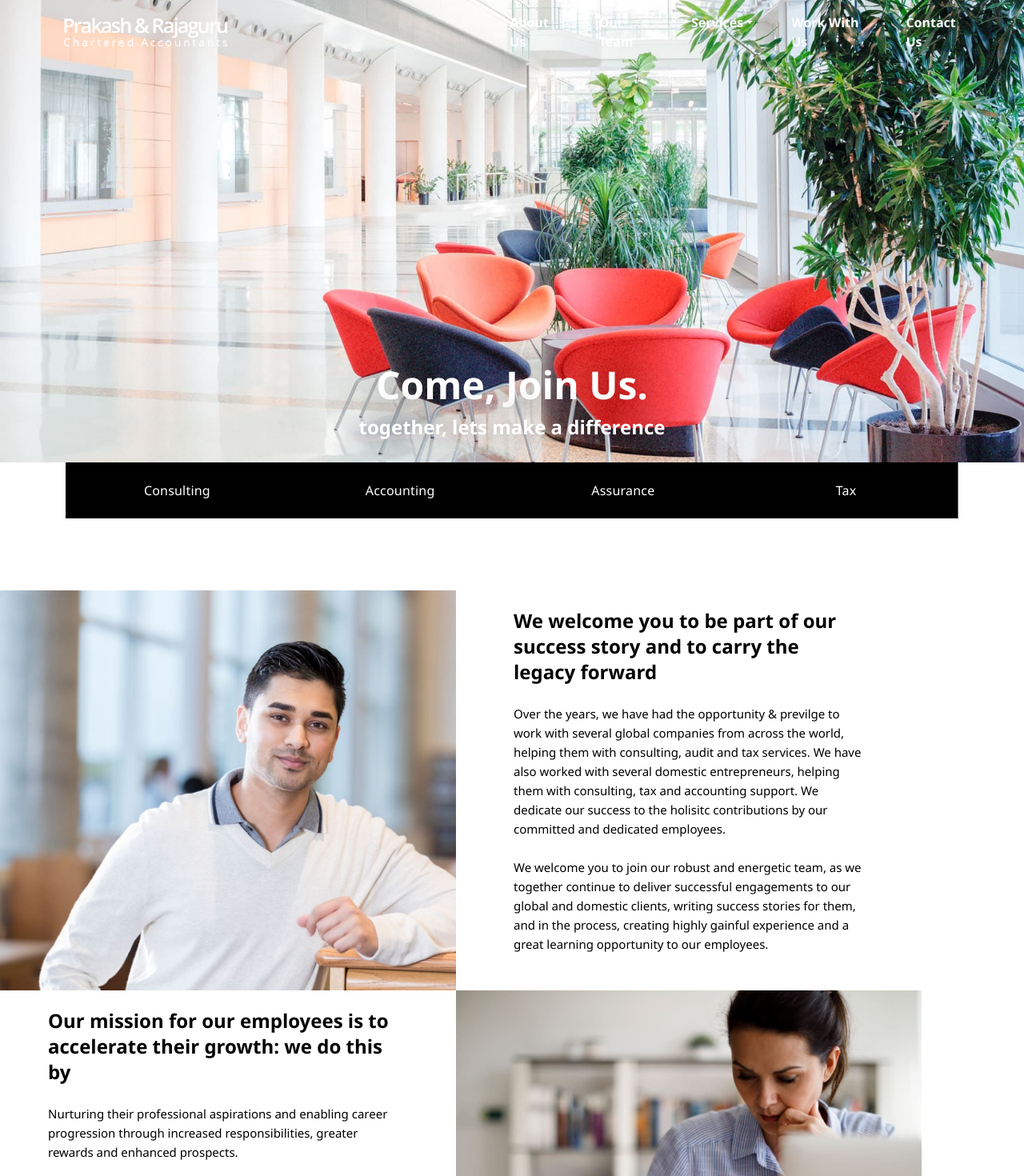
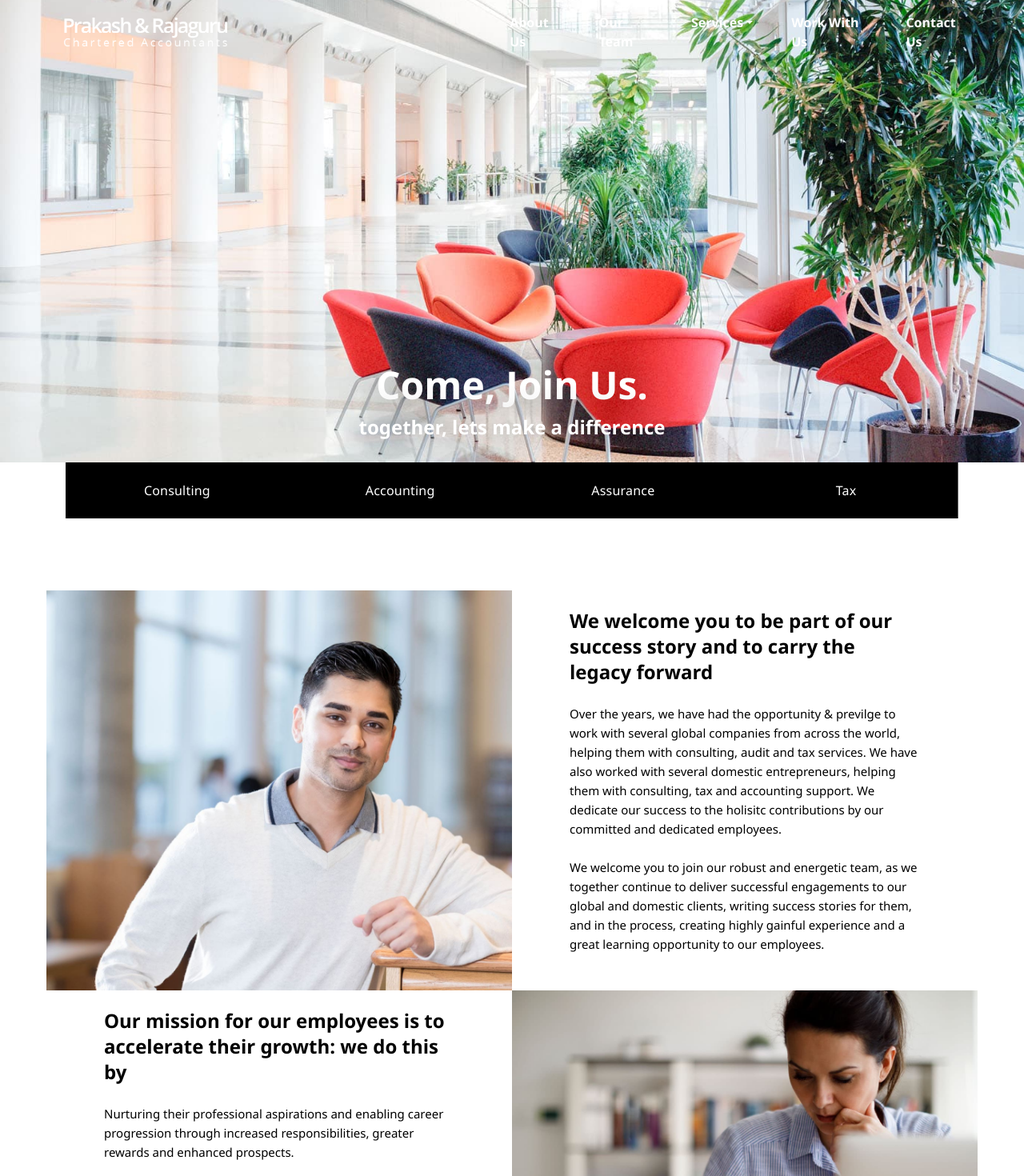
Before and after one commit to Swadhin2001/PandR, a Next.js app: page /work-with-us in a window 1280 px wide. Shown: the top 1470 px of the page at 80% size. Built offline with nearby package versions, Linux system fonts and the light colour scheme; a small style sheet from the web is missing.

Commit message:
bug fixed

```diff
--- a/src/components/Body_5_Left.jsx
+++ b/src/components/Body_5_Left.jsx
@@ -5,6 +5,8 @@ import Image_right from './Image_right'
 
 function Body_5_Left(props) {
   return (
+    <div className="d-flex justify-content-center">
+
       <div className='mainBody'>
         <motion.div initial = {{opacity: 0, y: -20}} whileInView={{opacity: 1, y : 0}}
     transition={{ duration: 1}}>
@@ -27,6 +29,7 @@ function Body_5_Left(props) {
             <Image_left image = {props.image6} heading = {props.heading6} about = {props.about6}/>
           </motion.div>
       </div>
+    </div>
   )
 }
 
--- a/src/components/Body_6.jsx
+++ b/src/components/Body_6.jsx
@@ -5,6 +5,8 @@ import Image_right from './Image_right'
 
 function Body_6(props) {
   return (
+    <div className="d-flex justify-content-center">
+
       <div className='mainBody'>
           <motion.div initial = {{opacity: 0, y: -20}} whileInView={{opacity: 1, y : 0}}
     transition={{ duration: 1}}>
@@ -31,6 +33,7 @@ function Body_6(props) {
             <Image_left image = {props.image6} heading = {props.heading6} about = {props.about6}/>
           </motion.div>
       </div>
+    </div>
   )
 }
 
--- a/src/components/Body_7_Left.jsx
+++ b/src/components/Body_7_Left.jsx
@@ -5,6 +5,8 @@ import Image_right from './Image_right'
 
 function Body_7_Left(props) {
   return (
+    <div className="d-flex justify-content-center">
+
       <div className='mainBody'>
         <motion.div initial = {{opacity: 0, y: -20}} whileInView={{opacity: 1, y : 0}}
     transition={{ duration: 1}}>
@@ -35,6 +37,7 @@ function Body_7_Left(props) {
             <Image_left image = {props.image8} heading = {props.heading8} about = {props.about8}/>
           </motion.div>
       </div>
+    </div>
   )
 }
 
```
Lines whose indentation alone changed are shown as unchanged.
